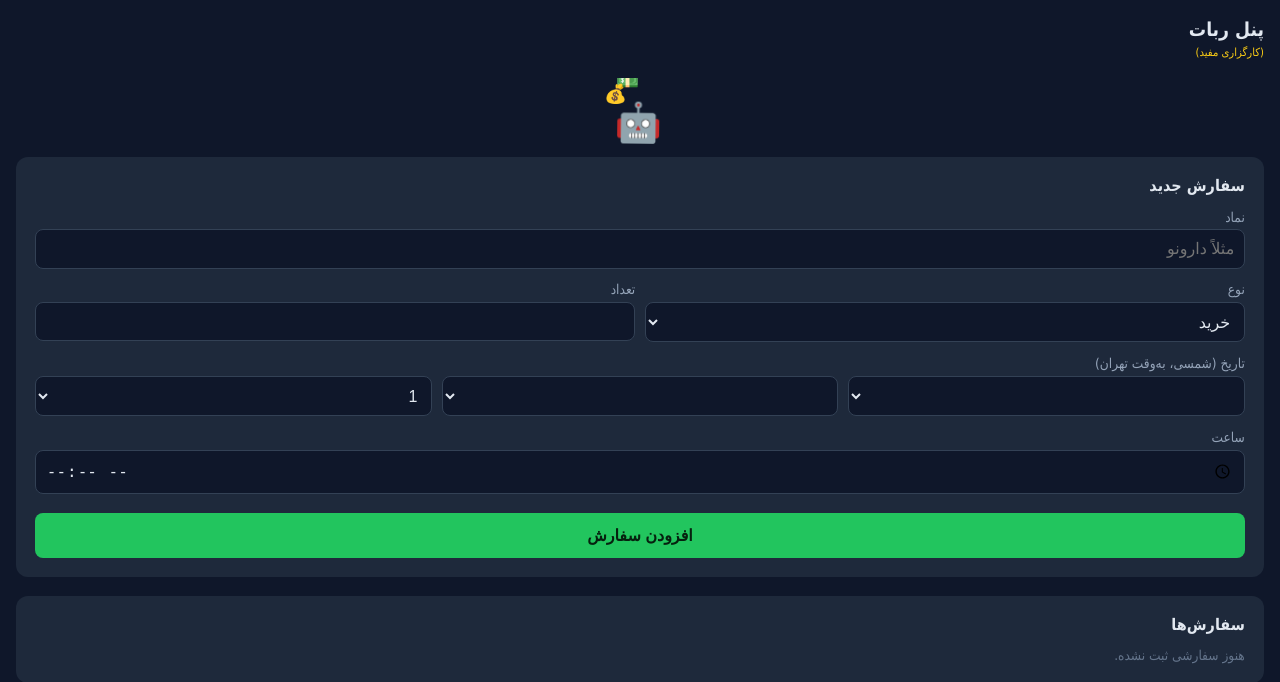
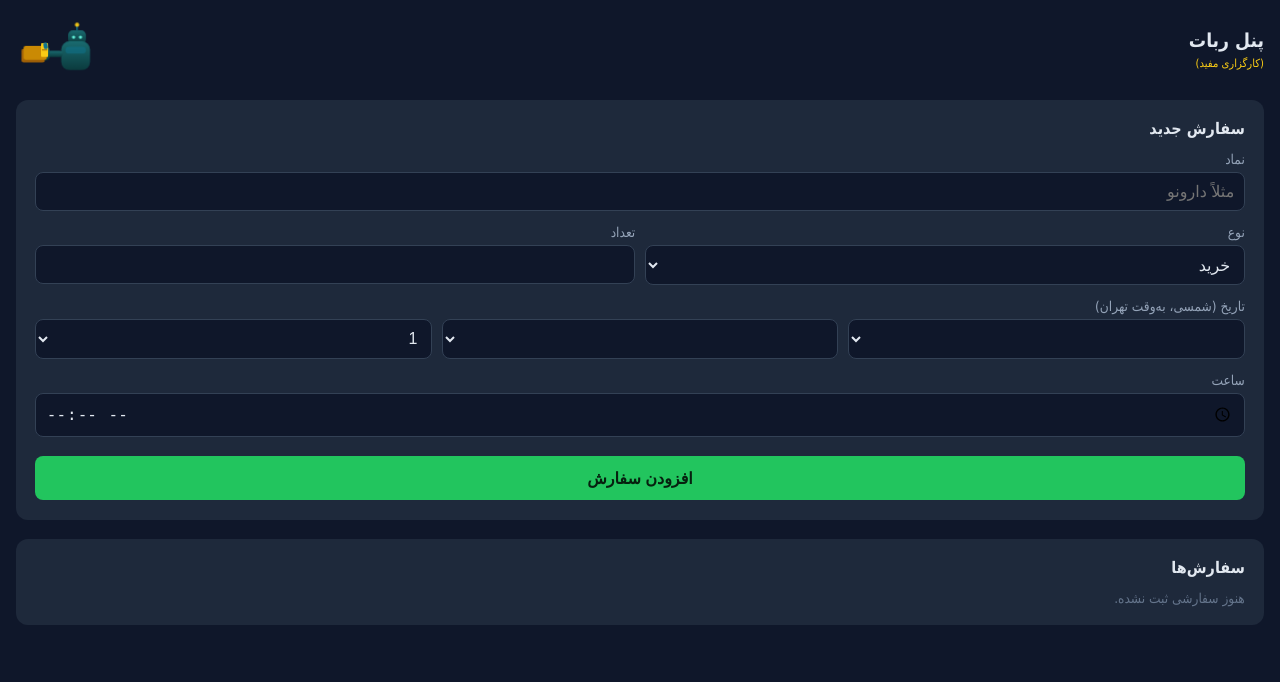
Before and after one commit to aga074974-cmd/Bot-tread, a FastAPI app: template panel/templates/dashboard.html in a window 1280 px wide. Shown: the top 682 px of the page. Run offline with FastAPI, Linux system fonts and the light colour scheme; the template is opened without the code that fills it, so the values that code supplies are empty; parts of the project's set-up code (start-up, migrations or seed data) failed here and were passed over.

Commit message:
Move the robot animation inline with the header title, redraw it as SVG
The previous emoji-based banner sat as its own block below the header
and clipped under overflow:hidden. Rebuild it as a robot-badge that
lives beside the <h1> inside .top (same row), sized with headroom and
overflow:visible throughout so nothing gets cut off.

Redesigned the art as pure inline SVG in the panel's own dark
teal/gold palette: a robot holding a stack of banknotes, with the top
bill riffling (scaleX squeeze) and a thumb ticking against the stack
to sell the counting motion, plus a subtle idle bob and eye blink.
Still no image files or third-party libraries.

```diff
--- a/panel/templates/_style.html
+++ b/panel/templates/_style.html
@@ -65,31 +65,41 @@
      the browser's default [hidden]{display:none} at equal specificity — so
      toggling the hidden attribute alone would not actually hide either one. */
   .gallery-grid[hidden], .gallery-full[hidden] { display: none; }
-  /* A small decorative loop above the order form on the dashboard: a robot
-     nodding along while it "counts" money. CSS keyframes only — no image
-     file and no script, so there is nothing here to load or fail. */
-  .robot-banner { display: flex; justify-content: center; align-items: flex-end;
-                   height: 70px; margin-bottom: 0.6rem; overflow: hidden; }
-  .robot-scene { position: relative; width: 130px; height: 100%; }
-  .robot-scene .robot { position: absolute; bottom: 4px; inset-inline-start: 50%;
-                         margin-inline-start: -22px; font-size: 2.4rem; line-height: 1;
-                         transform-origin: 70% 100%; animation: robot-count-bob 1.4s ease-in-out infinite; }
-  .robot-scene .coin { position: absolute; bottom: 34px; font-size: 1.15rem; opacity: 0;
-                        animation: coin-pop 1.8s ease-in infinite; }
-  .robot-scene .coin-1 { inset-inline-start: 66px; animation-delay: 0s; }
-  .robot-scene .coin-2 { inset-inline-start: 78px; animation-delay: 0.6s; }
-  .robot-scene .coin-3 { inset-inline-start: 54px; animation-delay: 1.2s; }
-  @keyframes robot-count-bob {
-    0%, 100% { transform: rotate(-3deg) translateY(0); }
-    50% { transform: rotate(3deg) translateY(-2px); }
+  /* A small decorative badge next to the header title: a robot counting a
+     stack of banknotes. Pure inline SVG/CSS — no image file and no script,
+     so there is nothing here to load or fail. Sized generously and left
+     unclipped (overflow: visible throughout) so nothing gets cut off. */
+  .robot-badge { flex-shrink: 0; width: 96px; height: 68px; overflow: visible; }
+  .robot-badge svg { width: 100%; height: 100%; overflow: visible; display: block; }
+  .robot-badge .bot-group { animation: bot-bob 2.4s ease-in-out infinite; transform-box: fill-box; transform-origin: 50% 100%; }
+  .robot-badge .eye { transform-box: fill-box; transform-origin: 50% 50%; animation: eye-blink 4s ease-in-out infinite; }
+  .robot-badge .antenna-tip { transform-box: fill-box; transform-origin: 50% 50%; animation: tip-pulse 1.8s ease-in-out infinite; }
+  .robot-badge .bill-flip { transform-box: fill-box; transform-origin: 100% 50%; animation: bill-flip 1s ease-in-out infinite; }
+  .robot-badge .thumb { transform-box: fill-box; transform-origin: 50% 100%; animation: thumb-riffle 1s ease-in-out infinite; }
+  @keyframes bot-bob {
+    0%, 100% { transform: translateY(0); }
+    50% { transform: translateY(-1.5px); }
   }
-  @keyframes coin-pop {
-    0%   { opacity: 0; transform: translateY(0) scale(0.7); }
-    15%  { opacity: 1; transform: translateY(-6px) scale(1); }
-    70%  { opacity: 1; transform: translateY(-24px) scale(1); }
-    100% { opacity: 0; transform: translateY(-34px) scale(0.85); }
+  @keyframes eye-blink {
+    0%, 92%, 100% { transform: scaleY(1); }
+    95% { transform: scaleY(0.15); }
+  }
+  @keyframes tip-pulse {
+    0%, 100% { opacity: 0.7; transform: scale(1); }
+    50% { opacity: 1; transform: scale(1.25); }
+  }
+  @keyframes bill-flip {
+    0%, 40% { transform: scaleX(1); }
+    55% { transform: scaleX(0.1); }
+    70%, 100% { transform: scaleX(1); }
+  }
+  @keyframes thumb-riffle {
+    0%, 40% { transform: translateY(0) rotate(0deg); }
+    55% { transform: translateY(-4px) rotate(-12deg); }
+    70%, 100% { transform: translateY(0) rotate(0deg); }
   }
   @media (prefers-reduced-motion: reduce) {
-    .robot-scene .robot, .robot-scene .coin { animation: none; opacity: 1; }
+    .robot-badge .bot-group, .robot-badge .eye, .robot-badge .antenna-tip,
+    .robot-badge .bill-flip, .robot-badge .thumb { animation: none; }
   }
 </style>
--- a/panel/templates/dashboard.html
+++ b/panel/templates/dashboard.html
@@ -9,16 +9,35 @@
 <body>
 <div class="top">
   <h1>پنل ربات<span class="brand">(کارگزاری مفید)</span></h1>
-</div>
-
-{# Purely decorative — a small CSS-only loop, no image/JS dependency — so it
-   is hidden from screen readers rather than read aloud as stray emoji. #}
-<div class="robot-banner" aria-hidden="true">
-  <div class="robot-scene">
-    <span class="coin coin-1">💵</span>
-    <span class="coin coin-2">💰</span>
-    <span class="coin coin-3">💵</span>
-    <span class="robot">🤖</span>
+  {# Purely decorative — pure SVG/CSS, no image or script dependency — so it
+     is hidden from screen readers rather than read aloud as stray shapes. #}
+  <div class="robot-badge" aria-hidden="true">
+    <svg viewBox="0 0 140 84" role="img" focusable="false">
+      <defs>
+        <linearGradient id="botBody" x1="0" y1="0" x2="0" y2="1">
+          <stop offset="0%" stop-color="#1a6b70"/>
+          <stop offset="100%" stop-color="#0b3b3e"/>
+        </linearGradient>
+      </defs>
+      <g class="bot-group">
+        <line x1="89" y1="8" x2="89" y2="14" stroke="#0e7490" stroke-width="2" stroke-linecap="round"/>
+        <circle class="antenna-tip" cx="89" cy="6" r="2.6" fill="#facc15"/>
+        <rect x="76" y="14" width="26" height="20" rx="7" fill="url(#botBody)"/>
+        <circle class="eye" cx="84" cy="24" r="2.4" fill="#5eead4"/>
+        <circle class="eye" cx="94" cy="24" r="2.4" fill="#5eead4"/>
+        <rect x="66" y="30" width="42" height="42" rx="12" fill="url(#botBody)"/>
+        <rect x="72" y="38" width="30" height="10" rx="5" fill="#0e7490" opacity="0.5"/>
+        <rect x="46" y="44" width="22" height="9" rx="4.5" fill="url(#botBody)"/>
+        <rect x="36" y="38" width="13" height="20" rx="6" fill="url(#botBody)"/>
+      </g>
+      <rect class="bill bill-back" x="8" y="40" width="34" height="20" rx="3" fill="#a16207"/>
+      <rect class="bill bill-mid" x="11" y="36" width="34" height="20" rx="3" fill="#ca8a04"/>
+      <g class="bill-flip">
+        <rect x="13" y="32" width="34" height="20" rx="3" fill="#facc15"/>
+        <line x1="18" y1="42" x2="42" y2="42" stroke="#a16207" stroke-width="1.5" stroke-linecap="round"/>
+      </g>
+      <rect class="thumb" x="41" y="34" width="6" height="10" rx="3" fill="#0e7490"/>
+    </svg>
   </div>
 </div>
 
```
Also changed, not shown: tests/test_panel_dashboard.py (+27 -11 lines).
